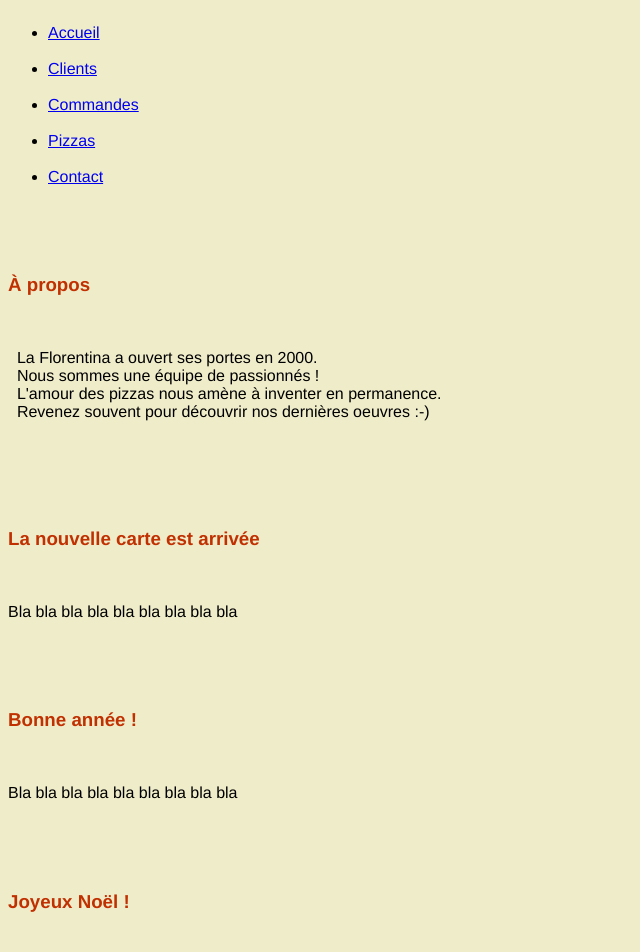
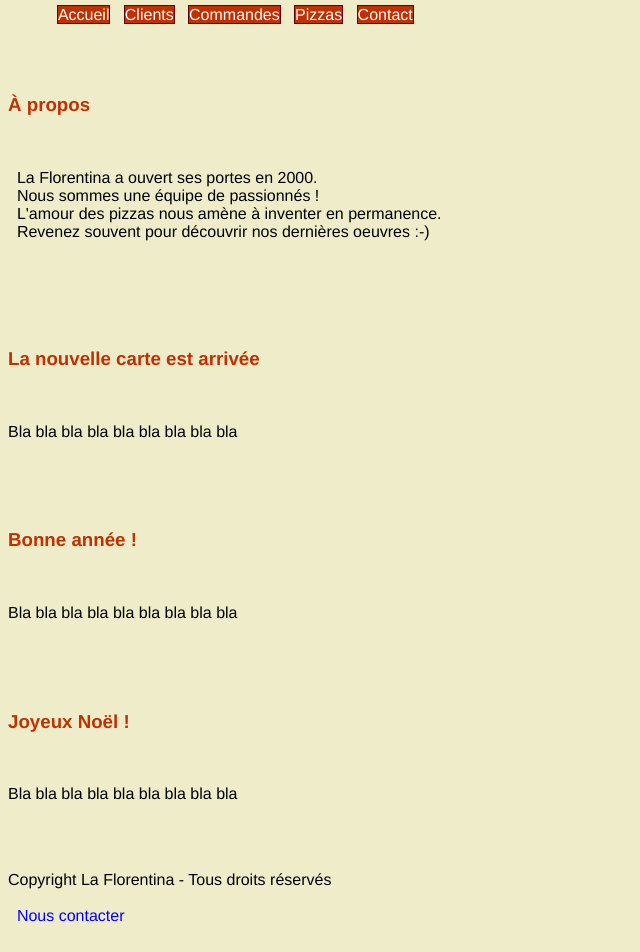
Before and after one commit to flavienno/workshop-css, a plain HTML site: page pizzeria.html in a window 1280 px wide. Shown: the part 220-1172 px from the top of the page, without its empty margins (0-640 px from the left). Drawn offline with Linux system fonts and the light colour scheme.

Commit message:
TP2 final

```diff
--- a/pizzeria.css
+++ b/pizzeria.css
@@ -9,3 +9,30 @@ h1{
 h2{
     color: #4BB5C1;
 }
+
+ul li{
+
+
+    list-style: none;
+    display: inline-block;
+}
+ul li a{
+    text-decoration: none;
+    color: white;
+    border: 1px solid #660000;
+    background-color: #C03000 ;
+}
+li a:hover{
+
+    background-color: #009900;
+
+}
+li a:focus{
+    background-color: #009900;
+
+}
+
+footer a{
+    text-decoration: none;
+    color: #0000FF;
+}
```
Also changed, not shown: pizzeria.html (+5 -2 lines).
